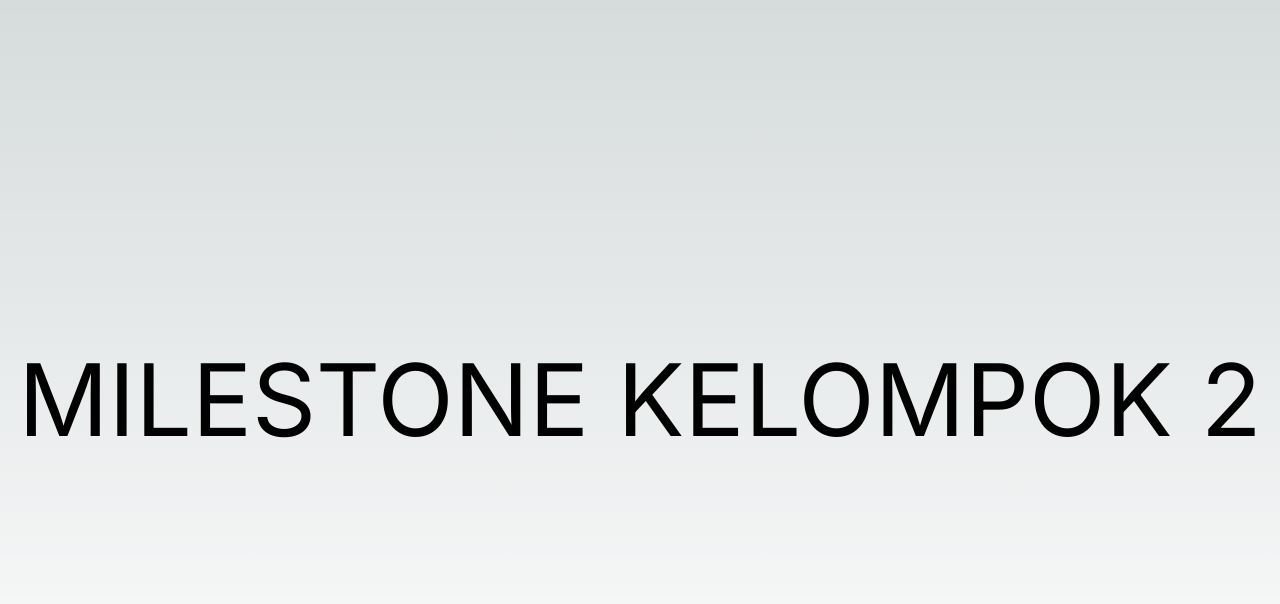
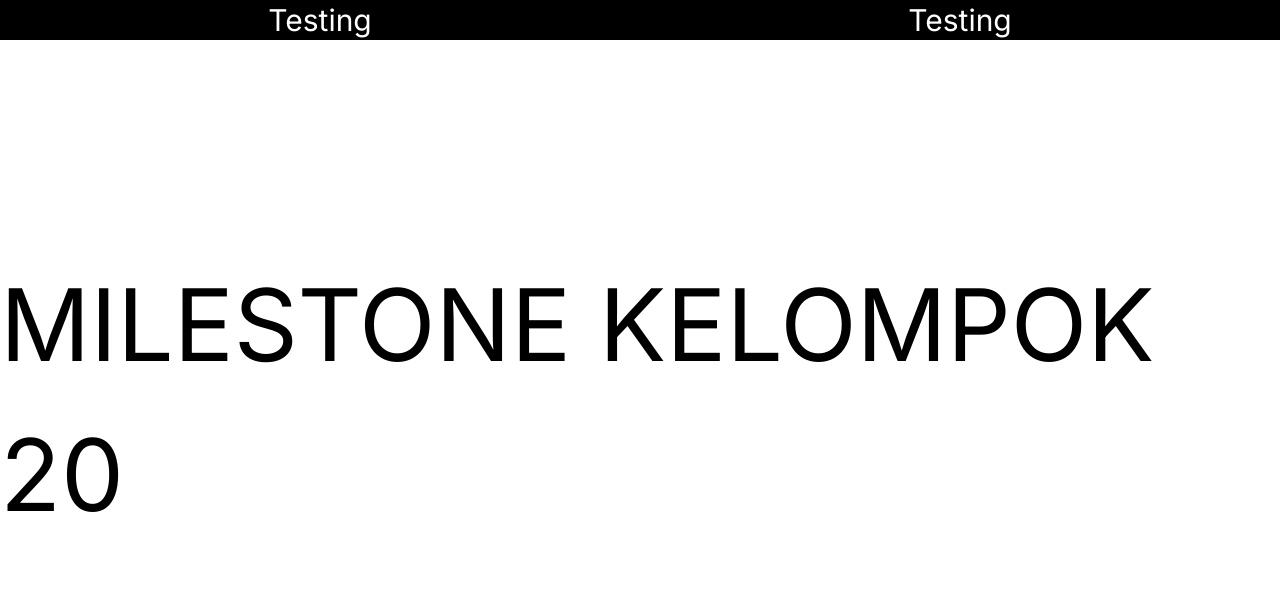
Before and after one commit to Julian-Caleb/Milestone02_K20, a Next.js app in the folder src/: page / in a window 1280 px wide. Shown: the top 604 px of the page. Built offline with nearby package versions, Linux system fonts and the light colour scheme.

Commit message:
refactor: add-template

```diff
--- /dev/null
+++ b/src/src/app/landing-page/page.tsx
@@ -0,0 +1,15 @@
+import React from 'react'
+
+type Props = {}
+
+const page = (props: Props) => {
+  return (
+    <>
+        <section className=' w-full h-screen flex justify-center items-center'>
+            <p>Ini Landing Page</p>
+        </section>
+    </>
+  )
+}
+
+export default page
--- a/src/src/app/layout.tsx
+++ b/src/src/app/layout.tsx
@@ -1,3 +1,4 @@
+import Navbar from '@/components/Navbar'
 import './globals.css'
 import type { Metadata } from 'next'
 import { Inter } from 'next/font/google'
@@ -12,11 +13,16 @@ export const metadata: Metadata = {
 export default function RootLayout({
   children,
 }: {
-  children: React.ReactNode
+  children: React.ReactNode;
 }) {
   return (
-    <html lang="en">
-      <body className={inter.className}>{children}</body>
+    <html lang="en" className="scroll-smooth">
+      <body className={inter.className}>
+          <Navbar />
+          <div className="z-0 bg-white dark:bg-dark-100 dark:text-gray-200">
+            {children}
+          </div>
+      </body>
     </html>
-  )
+  );
 }
--- a/src/src/app/page.tsx
+++ b/src/src/app/page.tsx
@@ -2,8 +2,8 @@ import Image from 'next/image'
 
 export default function Home() {
   return (
-    <main className="flex items-center justify-center w-screen h-screen">
-      <h1 className='bold text-[100px]'>MILESTONE KELOMPOK 2</h1>
+    <main className="flex items-center justify-center w-full h-screen">
+      <h1 className='bold text-[100px]'>MILESTONE KELOMPOK 20</h1>
     </main>
   )
 }
--- /dev/null
+++ b/src/src/components/Navbar.tsx
@@ -0,0 +1,16 @@
+import React from 'react'
+
+type Props = {}
+
+const Navbar = (props: Props) => {
+  return (
+    <>
+        <div className='w-full h-[40px] bg-black flex justify-around items-center fixed'>
+            <p className='bold text-white text-[30px]'>Testing</p>
+            <p className='bold text-white text-[30px]'>Testing</p>
+        </div>
+    </>
+  )
+}
+
+export default Navbar
```
